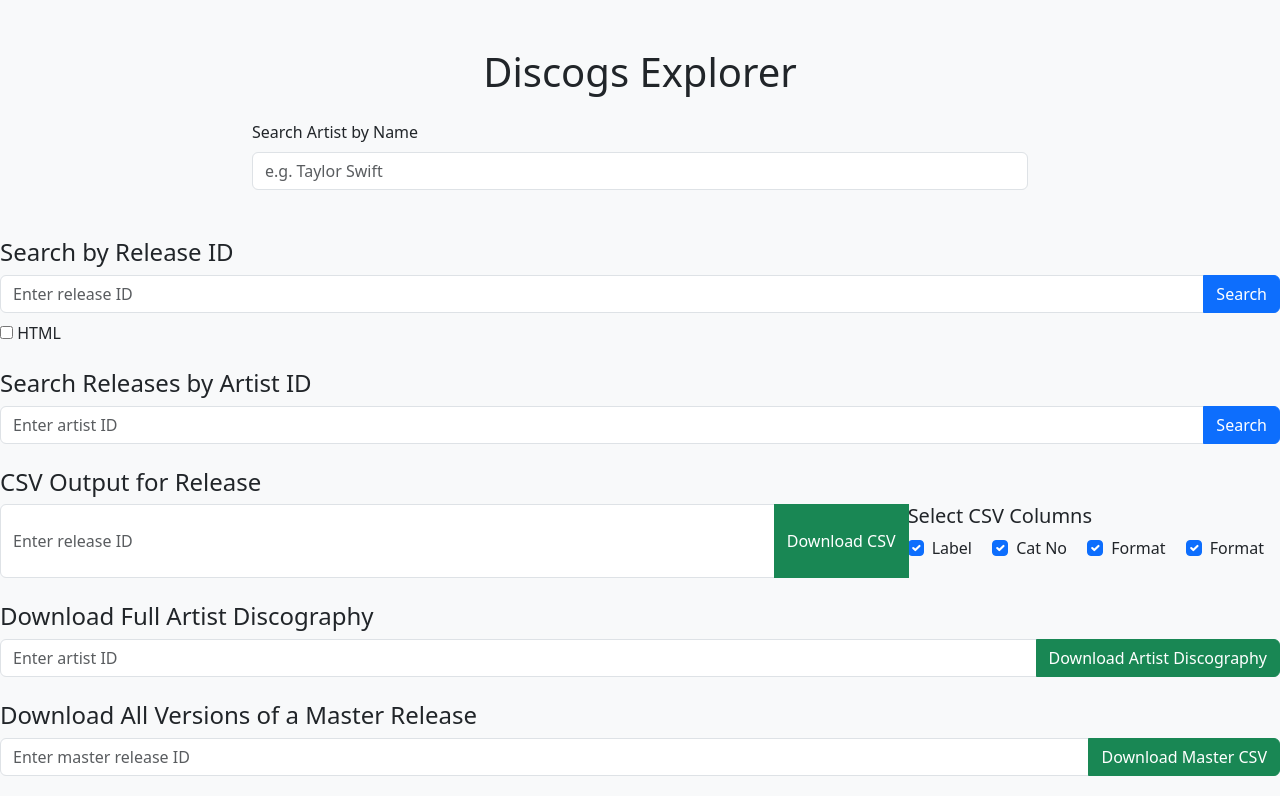
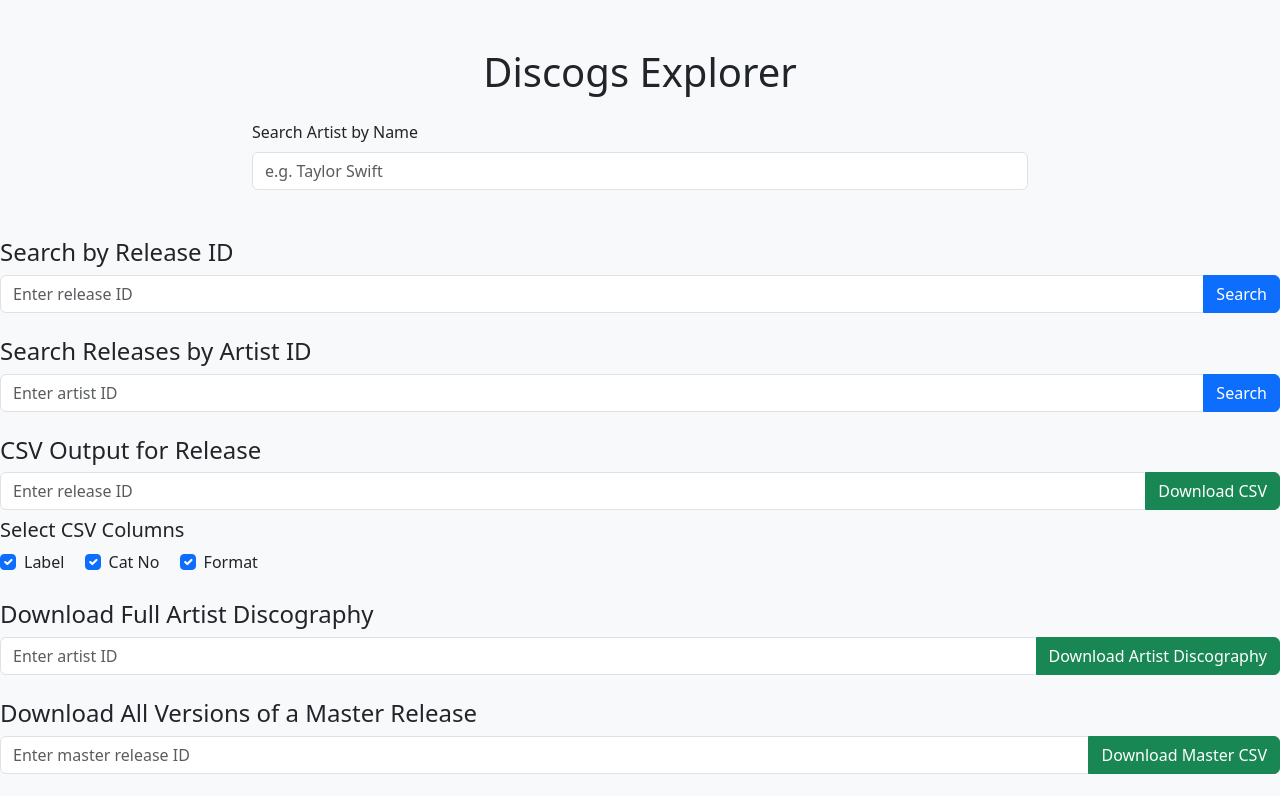
Before and after one commit to astone4831/discogs, a Flask app: page / in a window 1280 px wide. Shown: the top 796 px of the page. Run offline with Flask 3, Linux system fonts and the light colour scheme; parts of the project's set-up code (start-up, migrations or seed data) failed here and were passed over.

Commit message:
Update index.html

```diff
--- a/templates/index.html
+++ b/templates/index.html
@@ -16,7 +16,7 @@
 </script>
 
 <body class="bg-light">
-  <div class="container py-5" style="max-width: 800px;">
+  <div class="container py-5", style="max-width: 800px;">
     <h1 class="mb-4 text-center">Discogs Explorer</h1>
         <label for="artistNameInput" class="form-label">Search Artist by Name</label>
     <input type="text" id="artistNameInput" class="form-control" placeholder="e.g. Taylor Swift" oninput="searchArtistName()">
@@ -30,10 +30,7 @@
         <input type="text" id="releaseId" class="form-control" placeholder="Enter release ID">
         <button onclick="fetchRelease()" class="btn btn-primary">Search</button>
       </div>
-      <div class="selections">
-      <input type="checkbox" id="html" name="fav_language" value="HTML">
-      <label for="html">HTML</label><br>
-      </div>
+
     </div>
 
   <div class="mb-3">
@@ -52,6 +49,7 @@
       <div class="input-group mb-2">
         <input type="text" id="csvReleaseId" class="form-control" placeholder="Enter release ID">
         <button onclick="downloadCSV()" class="btn btn-success">Download CSV</button>
+	  </div>
        <div class="mb-3">
             <h5>Select CSV Columns</h5>
             <div class="form-check form-check-inline">
@@ -67,13 +65,8 @@
               <label class="form-check-label" for="colFormat">Format</label>
             </div>
 
-            <div class="form-check form-check-inline">
-              <input class="form-check-input" type="checkbox" id="colFormat" value="format" checked>
-              <label class="form-check-label" for="colFormat">Format</label>
-            </div>
+        </div>
 
-        </div>
-      </div>
     </div>
     <!-- Download Artist Discography -->
     <div class="mb-4">
```
